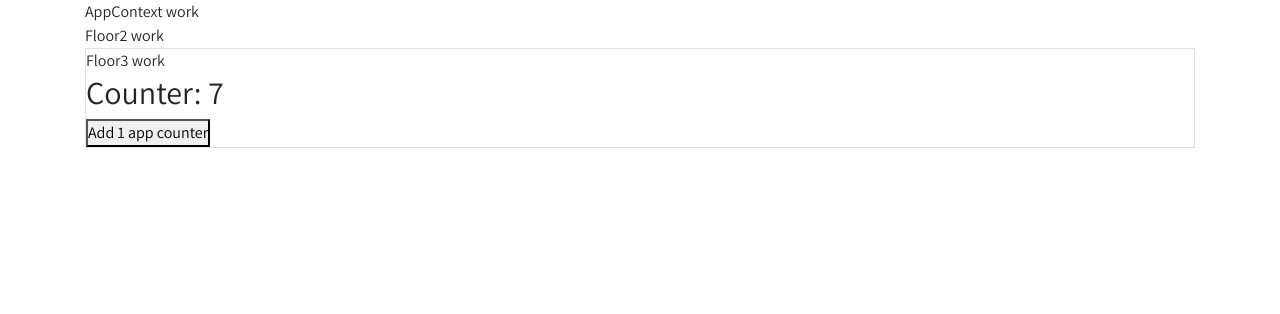
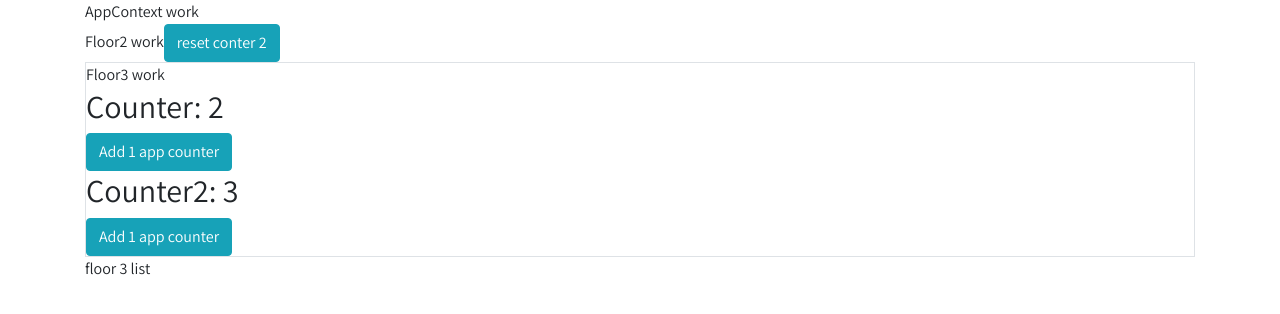
Before and after one commit to simcha22/sope, a React (Create React App) app: page / in a window 1280 px wide. Shown: the top 314 px of the page. Built offline with nearby package versions, Linux system fonts and the light colour scheme.

Commit message:
context2

```diff
--- a/src/context_redux/appContext.js
+++ b/src/context_redux/appContext.js
@@ -3,9 +3,19 @@ import Floor2 from "./floor2";
 import { MyContext } from "../context/context.js";
 
 function AppContext(props) {
-  let [counter, setCounter] = useState(7);
+  let [counter, setCounter] = useState(2);
+  let [counter2, setCounter2] = useState(3);
+  let [ar, setAr] = useState([
+    {name: "Apple"}
+  ]);
+  let dataContext = {
+    counter,
+    setCounter,
+    counter2,
+    setCounter2,
+  };
   return (
-    <MyContext.Provider value={{counter,setCounter}}>
+    <MyContext.Provider value={dataContext}>
       <div className="container">
         AppContext work
         <Floor2 />
--- a/src/context_redux/floor2.js
+++ b/src/context_redux/floor2.js
@@ -1,11 +1,19 @@
-import React from "react";
+import React, { useContext } from "react";
+import { MyContext } from "../context/context.js";
 import Floor3 from "./floor3";
+import Floor3List from "./floor3List.js";
 
 function Floor2(props){
+  let {setCounter2 } = useContext(MyContext);
+
     return(
         <div>
             Floor2 work
+            <button className="btn btn-info" onClick={()=>{
+                setCounter2(0)
+            }}>reset conter 2 </button>
            <Floor3/>
+           <Floor3List/>
         </div>
     )
 }
--- a/src/context_redux/floor3.js
+++ b/src/context_redux/floor3.js
@@ -1,18 +1,32 @@
-import React,{useContext} from "react";
+import React, { useContext } from "react";
 import { MyContext } from "../context/context.js";
 
-function Floor3(props){
-
-    let {counter,setCounter} = useContext(MyContext)
-    return(
-        <div className="border">
-            Floor3 work
-            <h2>Counter: {counter}</h2>
-            <button onClick={()=>{
-                setCounter(counter+1)
-            }}>Add 1 app counter</button>
-        </div>
-    )
+function Floor3(props) {
+  let { counter, setCounter } = useContext(MyContext);
+  let { counter2, setCounter2 } = useContext(MyContext);
+  return (
+    <div className="border">
+      Floor3 work
+      <h2>Counter: {counter}</h2>
+      <button
+        className="btn btn-info"
+        onClick={() => {
+          setCounter(counter + 1);
+        }}
+      >
+        Add 1 app counter
+      </button>
+      <h2>Counter2: {counter2}</h2>
+      <button
+        className="btn btn-info"
+        onClick={() => {
+          setCounter2(counter2 + 1);
+        }}
+      >
+        Add 1 app counter
+      </button>
+    </div>
+  );
 }
 
 export default Floor3;
--- a/src/context_redux/floor3List.js
+++ b/src/context_redux/floor3List.js
@@ -0,0 +1,9 @@
+import React from 'react'
+
+export default function Floor3List() {
+    return (
+        <div>
+            floor 3 list
+        </div>
+    )
+}
```
Also changed, not shown: 1 other file (tests, documents, lock files or other folders).
